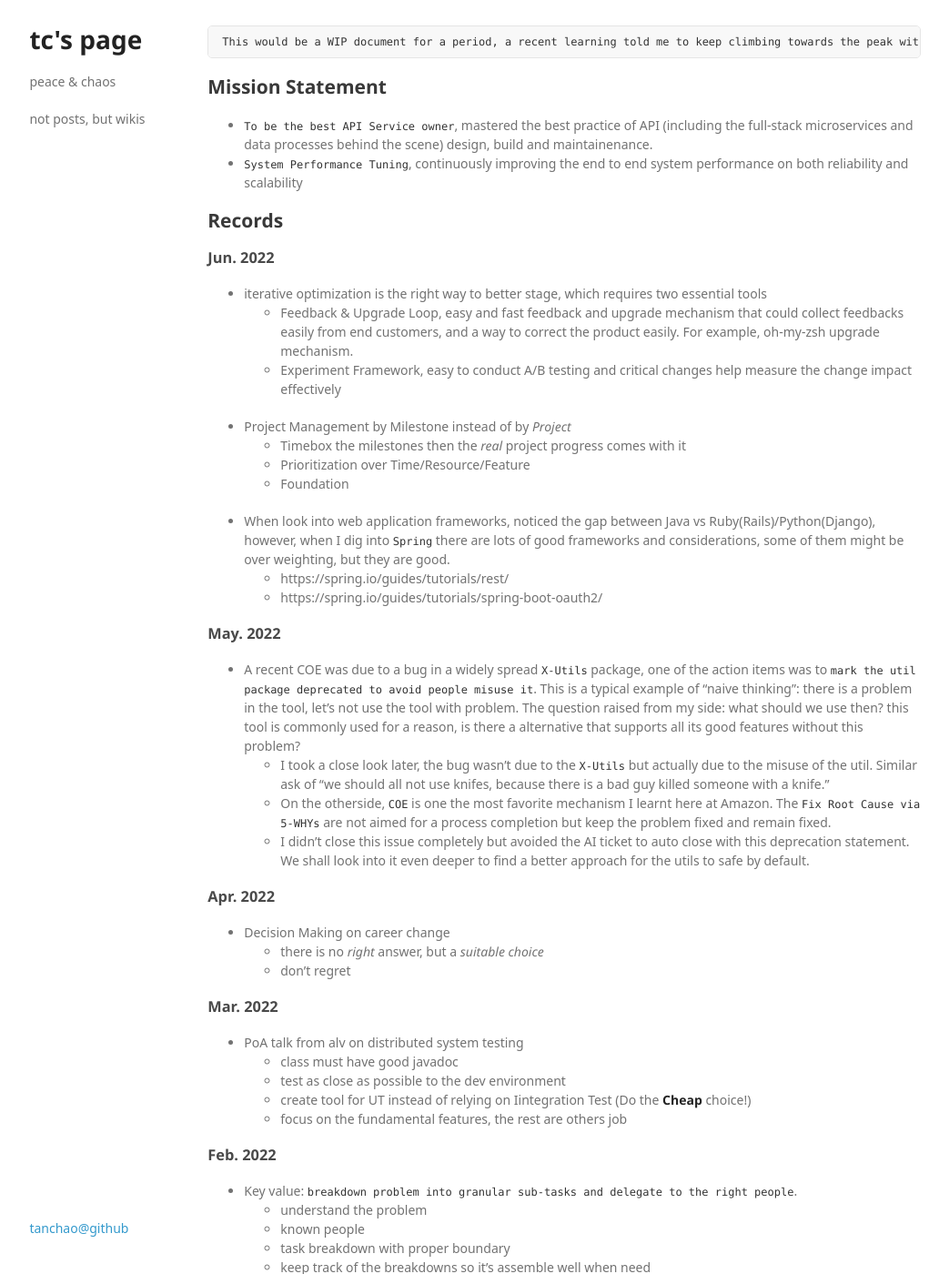
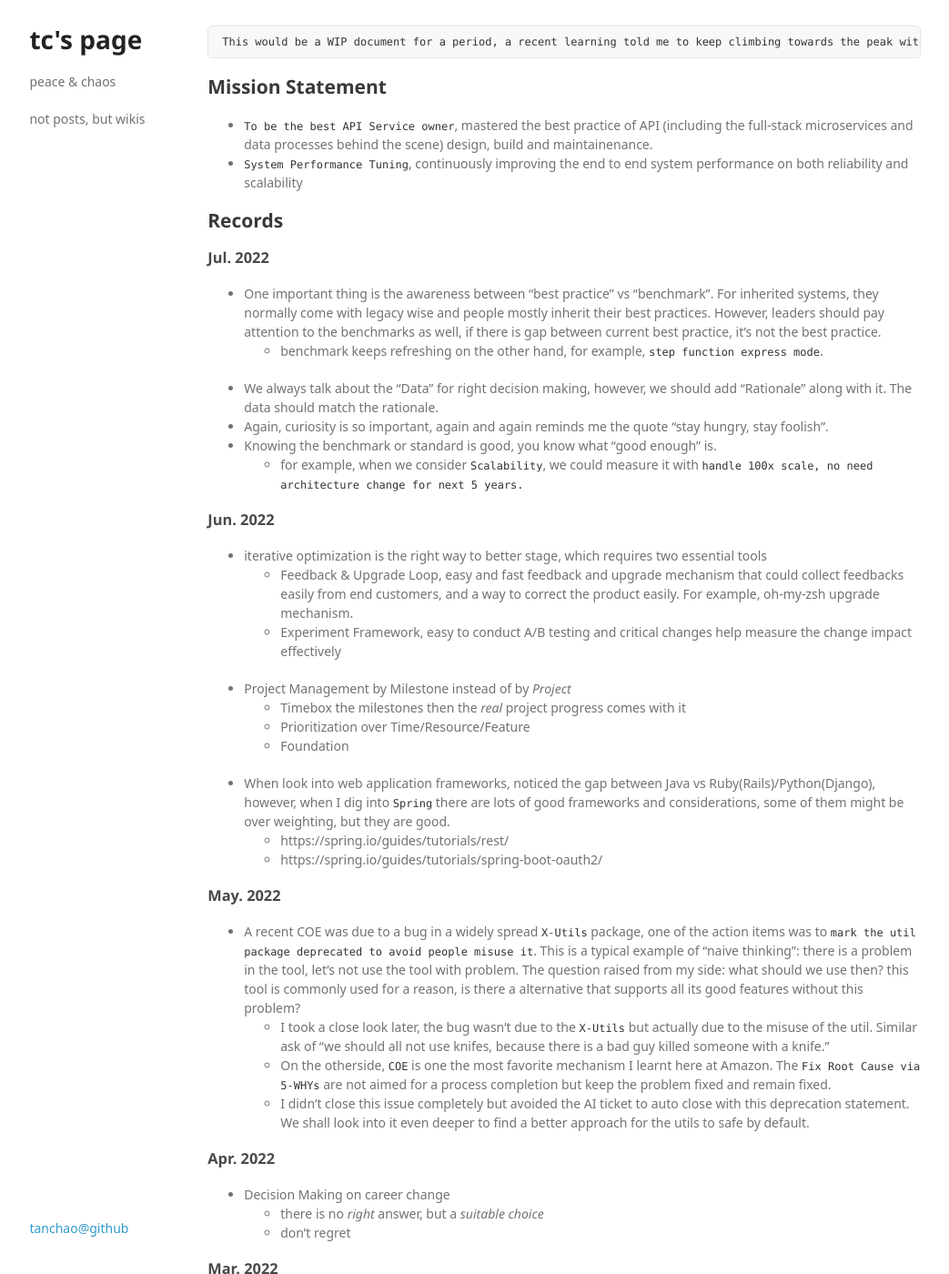
Before and after one commit to tanchao/tanchao.github.io, a Jekyll site: the page built from _posts/2021-07-31-tech-records.md, in a window 1280 px wide and 1400 px high. Shown: the whole window at 91% size, without its empty margins (118-1161 px from the left). Built offline with Jekyll 4.4.1, drawn with Linux system fonts in a browser that asks for light colours; some web fonts are replaced; some of the changed text lies outside the part shown.

Commit message:
add more tech records

```diff
--- a/_posts/2021-07-31-tech-records.md
+++ b/_posts/2021-07-31-tech-records.md
@@ -18,6 +18,14 @@ This would be a WIP document for a period, a recent learning told me to keep cli
 
 ## Records
 
+### Jul. 2022
+* One important thing is the awareness between "best practice" vs "benchmark". For inherited systems, they normally come with legacy wise and people mostly inherit their best practices. However, leaders should pay attention to the benchmarks as well, if there is gap between current best practice, it's not the best practice.
+  * benchmark keeps refreshing on the other hand, for example, `step function express mode`.
+* We always talk about the "Data" for right decision making, however, we should add "Rationale" along with it. The data should match the rationale.
+* Again, curiosity is so important, again and again reminds me the quote "stay hungry, stay foolish".
+* Knowing the benchmark or standard is good, you know what "good enough" is.
+  * for example, when we consider `Scalability`, we could measure it with `handle 100x scale, no need architecture change for next 5 years.`
+
 ### Jun. 2022
 * iterative optimization is the right way to better stage, which requires two essential tools
   * Feedback & Upgrade Loop, easy and fast feedback and upgrade mechanism that could collect feedbacks easily from end customers, and a way to correct the product easily. For example, oh-my-zsh upgrade mechanism.
@@ -36,7 +44,6 @@ This would be a WIP document for a period, a recent learning told me to keep cli
   * On the otherside, `COE` is one the most favorite mechanism I learnt here at Amazon. The `Fix Root Cause via 5-WHYs` are not aimed for a process completion but keep the problem fixed and remain fixed.
   * I didn't close this issue completely but avoided the AI ticket to auto close with this deprecation statement. We shall look into it even deeper to find a better approach for the utils to safe by default.
 
-
 ### Apr. 2022
 * Decision Making on career change
   * there is no *right* answer, but a *suitable choice*
@@ -46,7 +53,7 @@ This would be a WIP document for a period, a recent learning told me to keep cli
 * PoA talk from alv on distributed system testing
   * class must have good javadoc
   * test as close as possible to the dev environment
-  * create tool for UT instead of relying on Iintegration Test (Do the **Cheap** choice!)
+  * create tool for UT instead of relying on Integration Test (Do the **Cheap** choice!)
   * focus on the fundamental features, the rest are others job
 
 ### Feb. 2022
@@ -112,7 +119,7 @@ Proficient API designer and Tier-1 Ops master, particularly on *Runtime*/*Platfo
 * Variables, more specifically, Variable's Scope. A recent design discussion helped me understand one important dimension to pay attention to is the *System Variable*, we frequently recognize the variables and arguments clearly when we write program methods, we are not at the same level of sensitivity at System level. Here is an existing data pipeline, existing data structure, let me just add a field so I can consume it somewhere elese. NOTE: what's the scope of this data structure? what's the data update frequency? who owns it who promisd the correctness of it? Are you willing to track among the pipeline when you get a bug in future? INSTEAD: could I access the data source directly from my program? so it's a variable defined in my scope and I know who is directly responsible for it instead of "plug" on other solutions.
 * Focus. Stay focus is really hard, with multitasking it's harder. Not only from work but also from family, too. List the tasks with specifics and time bounded, makes it easier to narrow down the focus list. Then self-awareness whenever the attention switch. Another awareness is are we trying to solve the problem exceed the expectation, is there a value to do that?
 * API
->The best APIs are usable, secure, available, fast and cheap at the same time. When necessary, we make intentional trade-offs in usability or cost to improve security, availability or performance. We strive to find a solution which satisfies all concerns.
+>The best APIs are `usable, secure, available, fast and cheap` at the same time. When necessary, we make intentional trade-offs in usability or cost to improve security, availability or performance. We strive to find a solution which satisfies all concerns.
 * Talk about **Think Big** and **Invent and Simplify**, there are shortcuts, if you are not targeting some real breakthrough inventions:
   * New technologies are invented, adapt it in your problem space: e.g. Rust-lang to reduce latency (particularly the tail bumps), MemoryDB for session management
   * Existing technologies for existing problems in new area: e.g. crypto
```
Also changed, not shown: other parts of _posts/2021-07-31-tech-records.md (+2 -0 lines).
